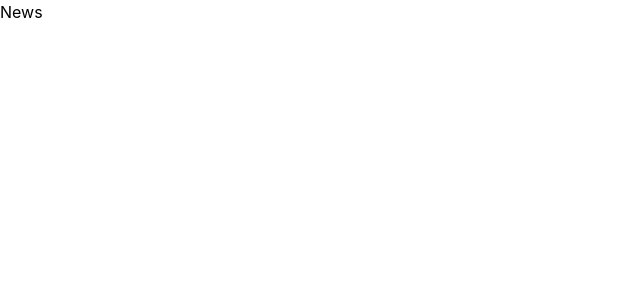
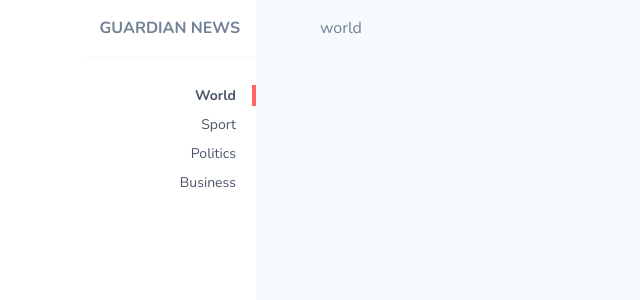
Before and after one commit to Conteusz81/guardian-news, a React (Create React App) app: page /world in a window 1280 px wide. Shown: the top 300 px of the page, without its empty margins (0-640 px from the left). Built offline with nearby package versions, Linux system fonts and the light colour scheme.

Commit message:
main app template

```diff
--- a/src/App.js
+++ b/src/App.js
@@ -1,11 +1,40 @@
 import React from 'react';
+import { BrowserRouter, Switch, Route, Redirect } from "react-router-dom";
 import './styles/main.css';
+import MainTemplate from "./components/templates/MainTemplate";
+import NewsFeed from "./components/organisms/NewsFeed";
+import NavBar from "./components/organisms/NavBar";
+import { routes } from "./routes/routes";
+import { pathNameSlice } from "./utils/parsers";
 
 function App() {
   return (
-    <div>
-      <h1 className="p-0">News</h1>
-    </div>
+      <BrowserRouter>
+          <div className="h-screen grid main-template text-gray-600 font-body md:grid-cols-5">
+              <NavBar />
+              <MainTemplate>
+                  <Switch>
+                      <Route exact path={routes.home} render={() => <Redirect to={routes.world} />} />
+                      <Route
+                          path={routes.world}
+                          render={({location}) => <NewsFeed pathname={pathNameSlice(location.pathname)}/>}
+                      />
+                      <Route
+                          path={routes.sport}
+                          render={({location}) => <NewsFeed pathname={pathNameSlice(location.pathname)}/>}
+                      />
+                      <Route
+                          path={routes.politics}
+                          render={({location}) => <NewsFeed pathname={pathNameSlice(location.pathname)}/>}
+                      />
+                      <Route
+                          path={routes.business}
+                          render={({location}) => <NewsFeed pathname={pathNameSlice(location.pathname)}/>}
+                      />
+                  </Switch>
+              </MainTemplate>
+          </div>
+      </BrowserRouter>
   );
 }
 
--- /dev/null
+++ b/src/components/molecules/NavLinkItem.js
@@ -0,0 +1,18 @@
+import React from 'react';
+import { NavLink } from "react-router-dom";
+import { routes } from "../../routes/routes";
+import { pathNameSlice } from "../../utils/parsers";
+
+const NavLinkItem = ({ route }) => {
+    const navLinkName = route === routes.world ? '/world' : route;
+
+    return (
+        <li className="py-1">
+            <NavLink to={route} className="px-4 flex justify-end border-r-4 border-white" activeClassName="font-bold border-primary">
+                <span className="capitalize">{pathNameSlice(navLinkName)}</span>
+            </NavLink>
+        </li>
+    );
+};
+
+export default NavLinkItem;
--- /dev/null
+++ b/src/components/organisms/NavBar.js
@@ -0,0 +1,38 @@
+import React, { useState } from 'react';
+import { NavLink } from "react-router-dom";
+import cx from "classnames";
+import {routes} from "../../routes/routes";
+import { FiMenu } from 'react-icons/fi'
+import NavLinkItem from "../molecules/NavLinkItem";
+
+const NavBar = () => {
+    const [isMenuHidden, setMenuVisibility] = useState(true);
+
+    const menuListClasses = cx('text-gray-700 text-sm mt-6 md:block', {
+        'hidden': isMenuHidden,
+    });
+
+    return (
+        <div className="md:col-span-1 md:flex md:justify-end">
+            <nav className="text-right">
+                <div className="flex justify-between items-center">
+                    <h1 className="font-bold uppercase p-4 border-b border-gray-100">
+                        <NavLink to={routes.home}>Guardian News</NavLink>
+                    </h1>
+                    <div className="px-4 cursor-pointer md:hidden" onClick={() => setMenuVisibility(prevState => !prevState)}>
+                        <FiMenu size={30} />
+                    </div>
+                </div>
+                <ul className={menuListClasses}>
+                    <NavLinkItem route={routes.world} />
+                    <NavLinkItem route={routes.sport} />
+                    <NavLinkItem route={routes.politics} />
+                    <NavLinkItem route={routes.business} />
+                </ul>
+
+            </nav>
+        </div>
+    );
+};
+
+export default NavBar;
--- /dev/null
+++ b/src/components/organisms/NewsFeed.js
@@ -0,0 +1,11 @@
+import React from 'react';
+
+const NewsFeed = ({ pathname }) => {
+    return (
+        <div>
+            <h1>{pathname}</h1>
+        </div>
+    );
+};
+
+export default NewsFeed;
--- /dev/null
+++ b/src/components/templates/MainTemplate.js
@@ -0,0 +1,11 @@
+import React from 'react';
+
+const MainTemplate = ({ children }) => {
+    return (
+        <div className="px-8 py-4 bg-gray-100 md:col-span-4 md:px-16 md:px-8">
+            { children }
+        </div>
+    );
+};
+
+export default MainTemplate;
--- /dev/null
+++ b/src/routes/routes.js
@@ -0,0 +1,7 @@
+export const routes = {
+    home: '/',
+    world: '/world',
+    sport: '/sport',
+    politics: '/politics',
+    business: '/business',
+};
--- /dev/null
+++ b/src/utils/parsers.js
@@ -0,0 +1,3 @@
+export const pathNameSlice = (pathname) => {
+    return pathname.slice(1);
+}
```
